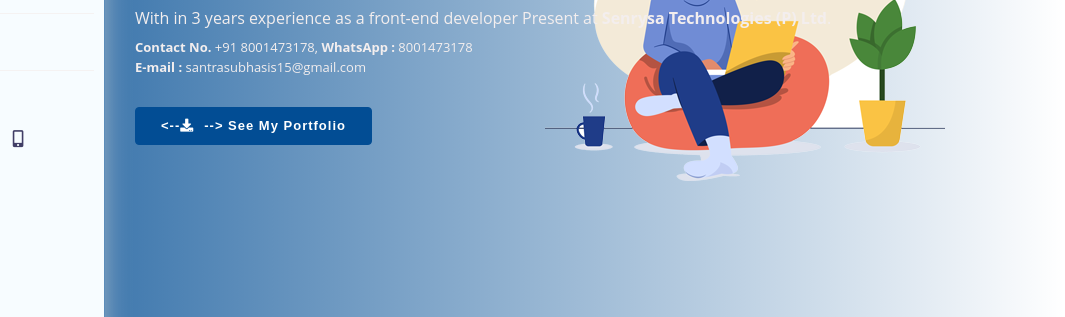
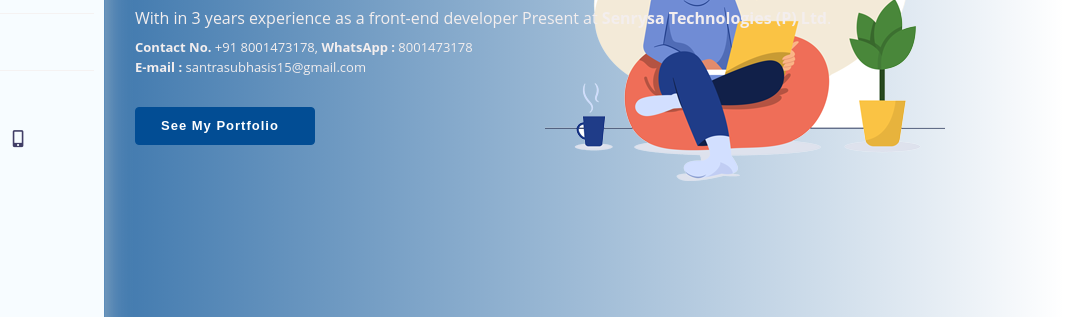
Before and after one commit to subhasisdesigner/subhasisdesigner.github.io, a plain HTML site: page index.html in a window 1280 px wide. Shown: the part 370-687 px from the top of the page, 215-1280 px from the left. Drawn offline with Linux system fonts and the light colour scheme.

Commit message:
Update index.html

```diff
--- a/index.html
+++ b/index.html
@@ -122,7 +122,7 @@
           <p class="mb-2">With in 3 years experience as a front-end developer  Present at <strong><a href="http://www.senrysa.com/" target="_blanck">Senrysa Technologies (P) Ltd</a></strong>.</p>
           <p class="profile_info_contact"><a title="Call Us" href="tel:+91-8001473178"><strong>Contact No.</strong> +91 8001473178</a>, <a title="Subhasis Santra WhatsApp" target="_blank" href="https://wa.me/+918001473178/?text=I'm%20interested%20in%20your%20service"><strong>WhatsApp :</strong> 8001473178</a><br><a title="Email Us" href="mailto:santrasubhasis15@gmail.com" target="_blank"><strong>E-mail :</strong> santrasubhasis15@gmail.com</a></p>
           <div>
-            <a href="#experience" download="" class="all_btn js-anchor-link scrollto"><span class="resume"><--<i class="fas fa-download"></i></span>--> See My Portfolio</a>
+            <a href="#experience" download="" class="all_btn js-anchor-link scrollto"><span class="resume"><!--<i class="fas fa-download"></i></span>--> See My Portfolio</a>
           </div>
         </div>
 
```
